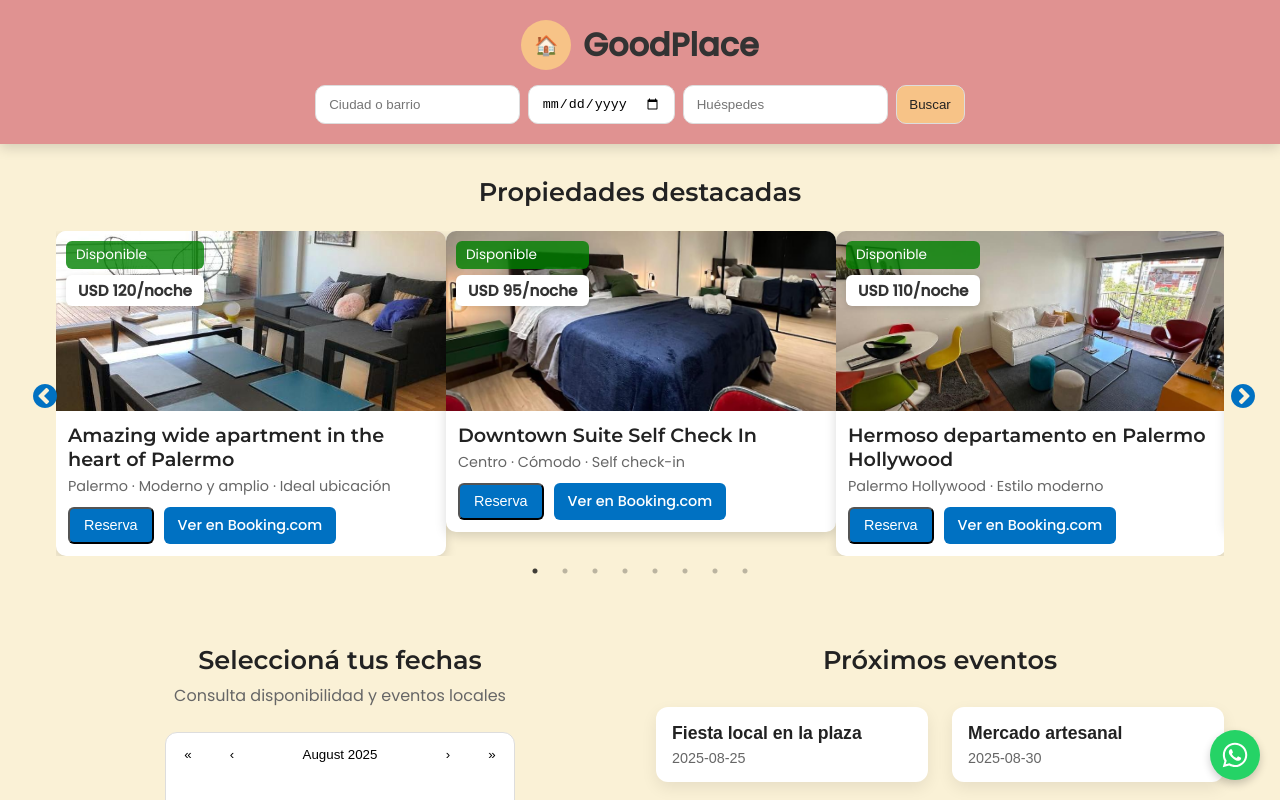
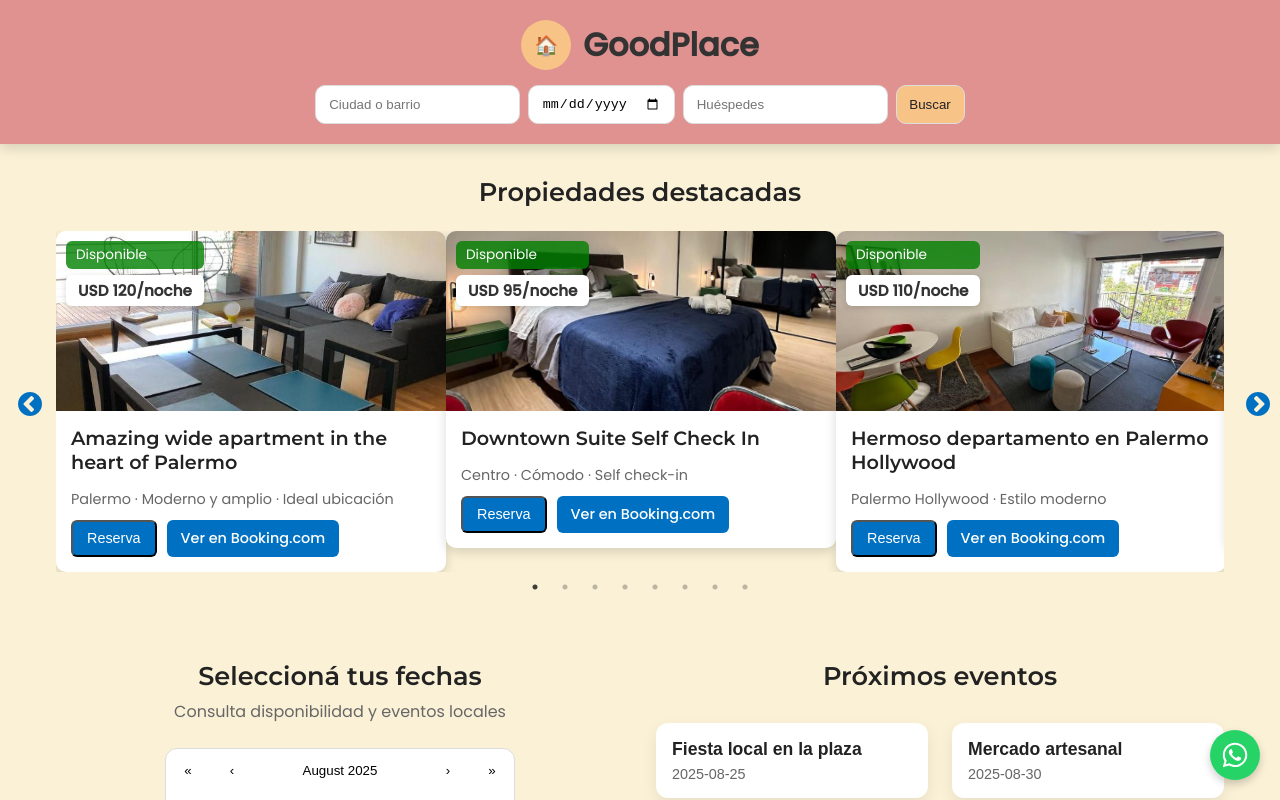
Before and after one commit to Nannys-cmd/alquiler, a React (Vite) app: page / in a window 1280 px wide. Shown: the top 800 px of the page. Built offline with nearby package versions, Linux system fonts and the light colour scheme.

Commit message:
Arreglando flechitas

```diff
--- a/src/styles/PropertyCard.css
+++ b/src/styles/PropertyCard.css
@@ -55,7 +55,7 @@
 }
 
 .card-content {
-  padding: 12px;
+  padding: 15px;
   flex-grow: 1;
   display: flex;
   flex-direction: column;
@@ -64,7 +64,7 @@
 
 .card-content h3 {
   font-family: var(--fuente-titulos);
-  margin: 0 0 5px;
+  margin: 0 0 15px;
   font-size: 1.2rem;
   color: #222;
 }
--- a/src/styles/PropertyList.css
+++ b/src/styles/PropertyList.css
@@ -1,19 +1,38 @@
+/* Carousel wrapper */
 .properties-carousel {
   margin: 1.5rem 0;
 }
 
+/* Dots position */
 .slick-dots {
   bottom: -25px;
 }
 
+/* Arrows */
 .slick-prev,
 .slick-next {
   z-index: 2;
+  top: 50%;
+  transform: translateY(-50%);
 }
 
 .slick-prev:before,
 .slick-next:before {
   color: #0071c2 !important;
   font-size: 28px !important;
-  opacity: 1 !important; /* a veces vienen con opacity baja */
+  opacity: 1 !important;
+  transition: color 0.3s ease;
 }
+
+.slick-prev:hover:before,
+.slick-next:hover:before {
+  color: #005999 !important; /* azul más oscuro */
+}
+
+.slick-prev {
+  left: -40px !important; /* mueve la flecha izquierda hacia afuera */
+}
+
+.slick-next {
+  right: -40px !important; /* mueve la flecha derecha hacia afuera */
+}
```
